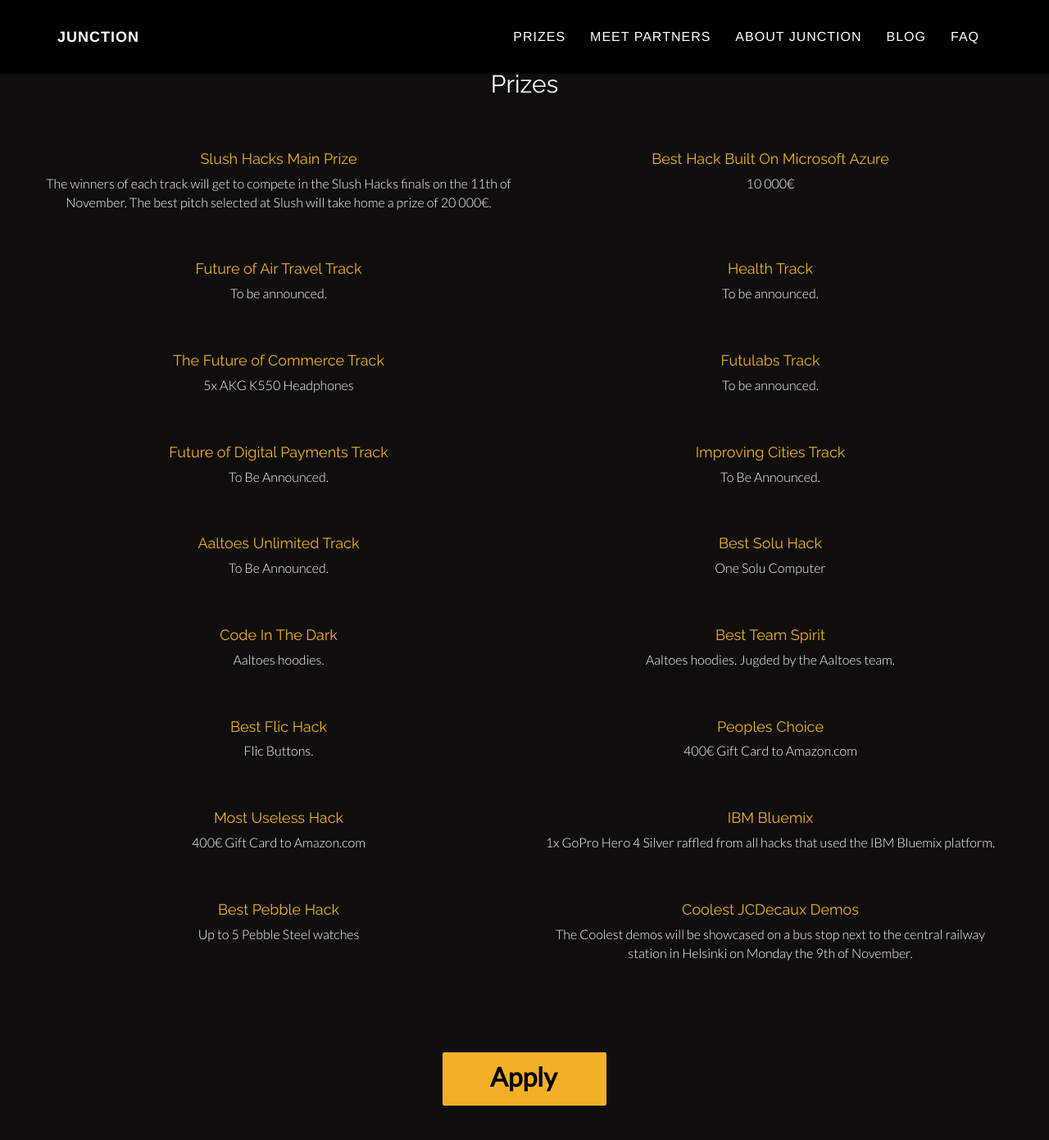
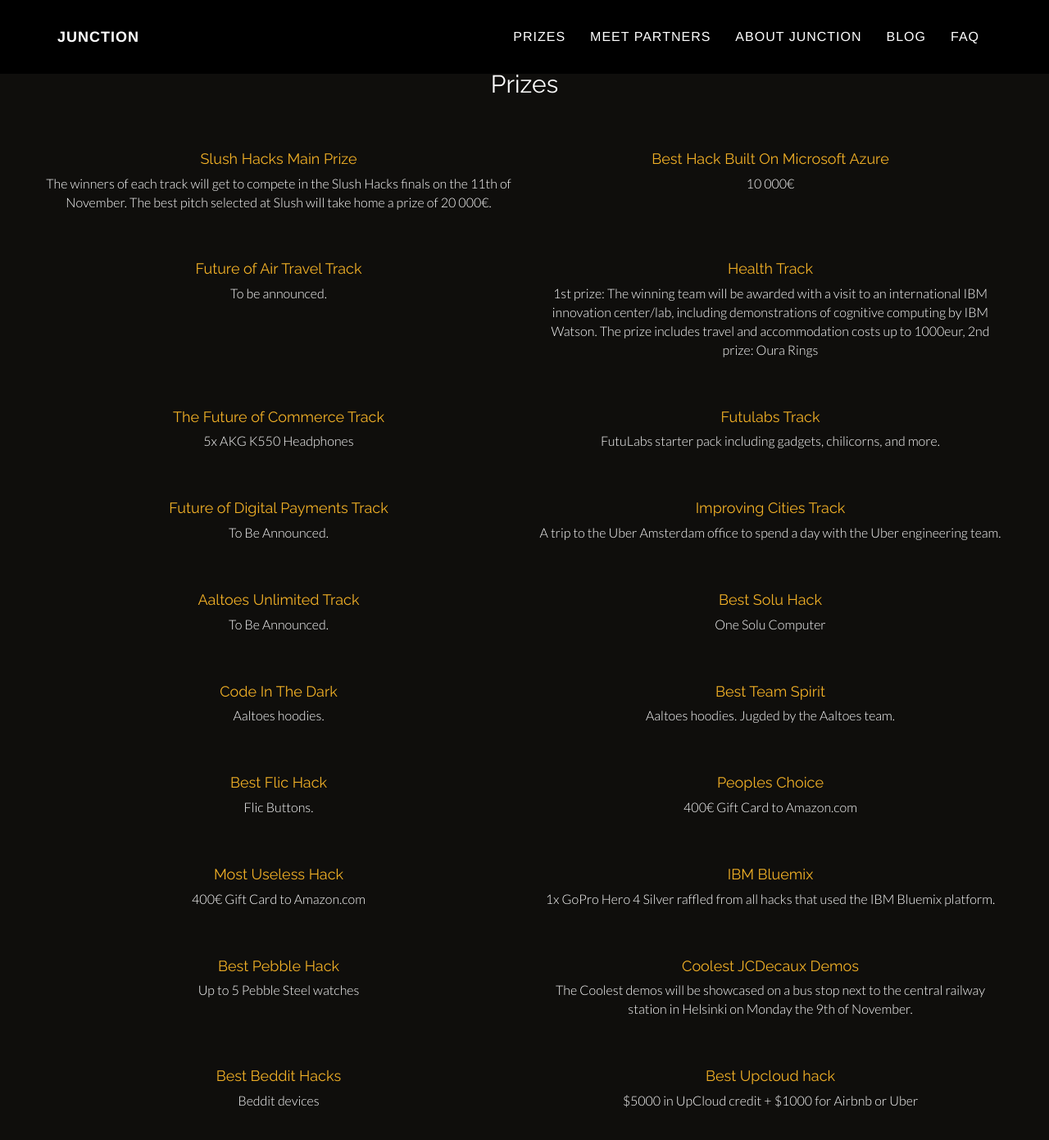
Before and after one commit to junctionasia/junctionasia.github.io, a Jekyll site: the page built from prizes.html, in a window 1280 px wide and 1400 px high. Shown: the top 1391 px of the window at 82% size. Built offline with Jekyll 4.4.1, drawn with Linux system fonts in a browser that asks for light colours; nearby versions of some CDN libraries; some of the changed text lies outside the part shown.

Commit message:
Add some prizes

```diff
--- a/prizes.html
+++ b/prizes.html
@@ -26,7 +26,7 @@
                 </div>
                 <div class="col-md-6 text-center">
                     <h4>Health Track</h4>
-                    <p>To be announced.</p>
+                    <p>1st prize: The winning team will be awarded with a visit to an international IBM innovation center/lab, including demonstrations of cognitive computing by IBM Watson. The prize includes travel and accommodation costs up to 1000eur, 2nd prize: Oura Rings </p>
                 </div>
             </div>
             <div class="row">
@@ -36,7 +36,7 @@
                 </div>
                 <div class="col-md-6 text-center">
                     <h4>Futulabs Track</h4>
-                    <p>To be announced.</p>
+                    <p>FutuLabs starter pack including gadgets, chilicorns, and more.</p>
                 </div>
             </div>
             <div class="row">
@@ -46,7 +46,7 @@
                 </div>
                 <div class="col-md-6 text-center">
                     <h4>Improving Cities Track</h4>
-                    <p>To Be Announced.</p>
+                    <p>A trip to the Uber Amsterdam office to spend a day with the Uber engineering team.</p>
                 </div>
             </div>
             <div class="row">
@@ -99,6 +99,22 @@
                     <p>The Coolest demos will be showcased on a bus stop next to the central railway station in Helsinki on Monday the 9th of November.</p>
                 </div>
             </div>
+            <div class='row'>
+                <div class="col-md-6 text-center">
+                    <h4>Best Beddit Hacks</h4>
+                    <p>Beddit devices</p>
+                </div>
+                <div class="col-md-6 text-center">
+                    <h4>Best Upcloud hack</h4>
+                    <p>$5000 in UpCloud credit + $1000 for Airbnb or Uber</p>
+                </div>
+            </div>
+            <div class='row'>
+                <div class="col-md-6 text-center">
+                    <h4>Best Enoro Energy Hack</h4>
+                    <p>5 Rasberry Pi 2 Model B</p>
+                </div>
+            </div>
         </div>
     </section>
 </div>
```
